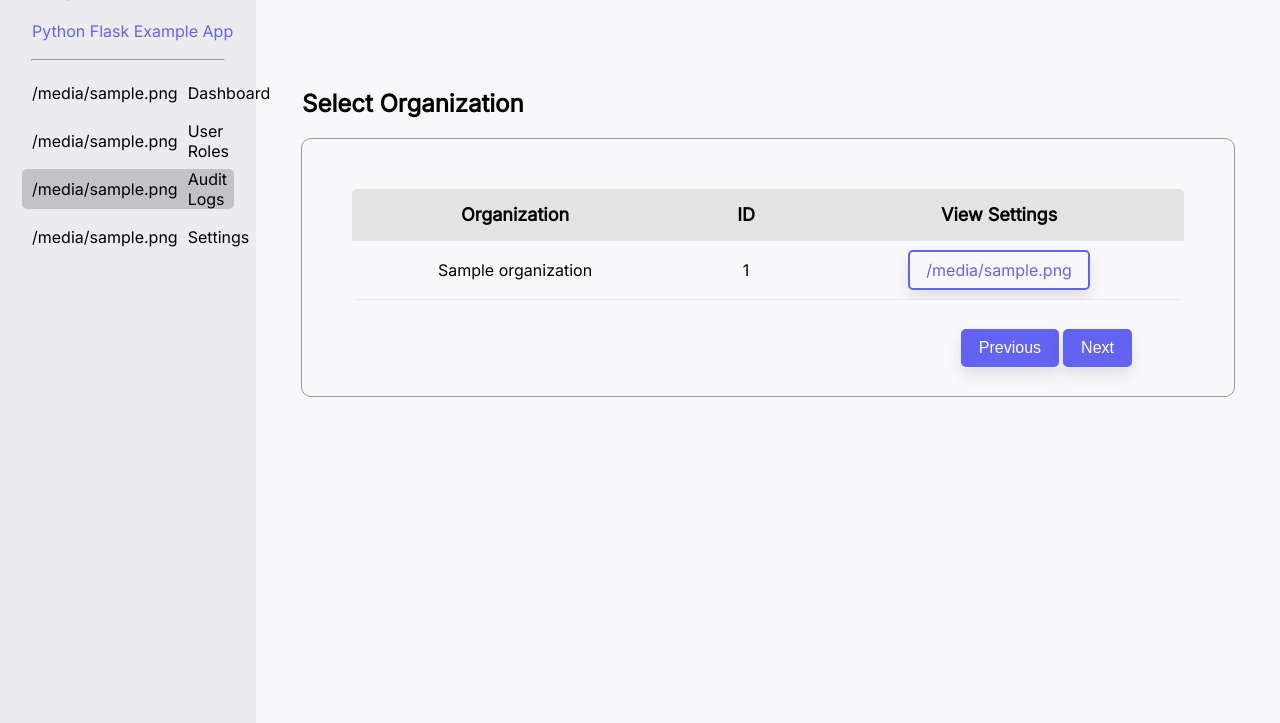
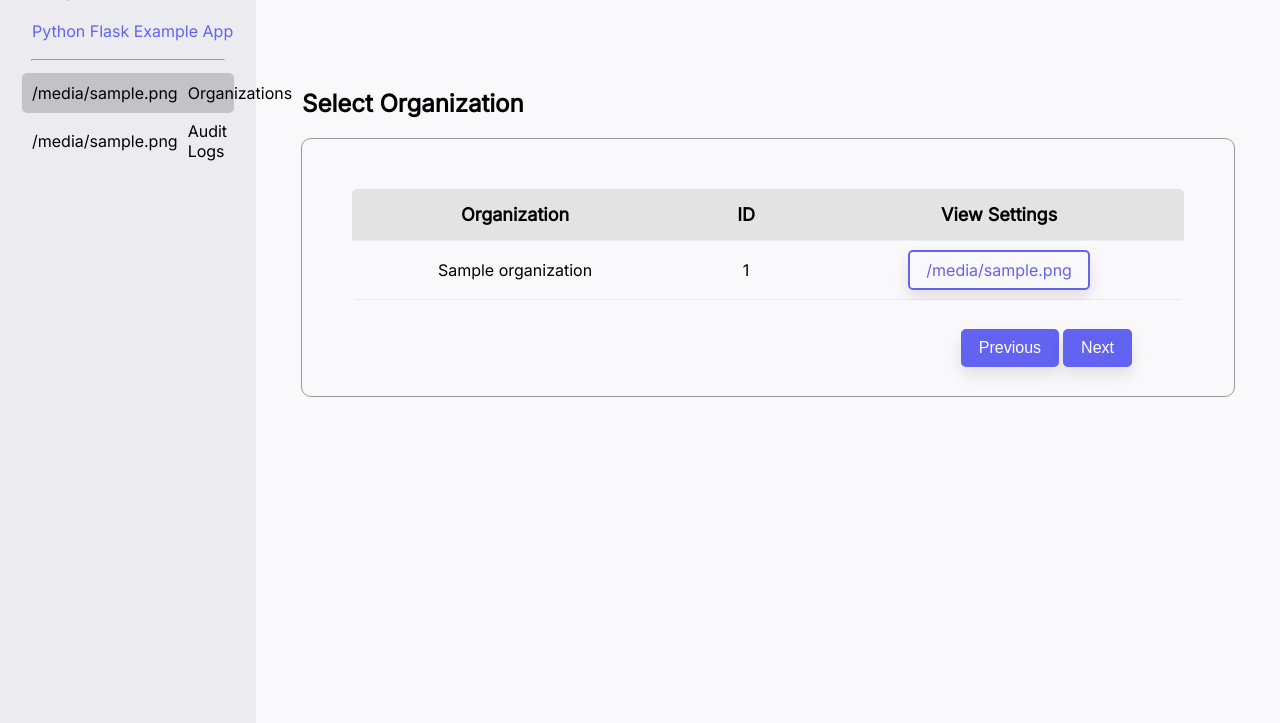
Before and after one commit to workos/python-flask-example-applications, a Flask app: template python-flask-audit-logs-example/templates/login.html in a window 1280 px wide. Shown: the part 77-800 px from the top of the page. Run offline with Flask 2, Linux system fonts and the light colour scheme; the template is opened without the code that fills it: most values are stand-ins (such as "Sample title", 1, 10 or a date in 2020).

Commit message:
Refactor app navigation

```diff
--- a/python-flask-audit-logs-example/static/login.css
+++ b/python-flask-audit-logs-example/static/login.css
@@ -9,6 +9,10 @@ a {
 
 a:visited {
   color: #6363f1;
+}
+
+.success-buttons a {
+  color: inherit;
 }
 
 .container_login {
@@ -193,7 +201,7 @@ a:visited {
   background-color: #ebebf2;
 }
 
-.audit-logs {
+.selected {
   background-color: #c3c3c7;
 }
 
--- a/python-flask-audit-logs-example/templates/login.html
+++ b/python-flask-audit-logs-example/templates/login.html
@@ -18,28 +18,18 @@
         </div>
         <hr style="height:0.5px;width:75%;">
         <div class="flex flex_column success-buttons">
-            <div class="flex sidebar-button">
-                <div>{{ lucide.icon('settings-2', stroke_width=1) }}</div>
-                <div>
-                    <p>Dashboard</p>
+            <a href="/logout">
+                <div class="flex sidebar-button selected">
+                    <div>{{ lucide.icon('settings-2', stroke_width=1) }}</div>
+                    <div>
+                        <p>Organizations</p>
+                    </div>
                 </div>
-            </div>
-            <div class="flex sidebar-button">
-                <div>{{ lucide.icon('user', stroke_width=1) }}</div>
-                <div>
-                    <p>User Roles</p>
-                </div>
-            </div>
-            <div class="flex sidebar-button audit-logs">
+            </a>
+            <div id="myBtn" class="flex sidebar-button">
                 <div>{{ lucide.icon('edit', stroke_width=1) }}</div>
                 <div>
                     <p>Audit Logs</p>
-                </div>
-            </div>
-            <div class="flex sidebar-button">
-                <div>{{ lucide.icon('wrench', stroke_width=1) }}</div>
-                <div>
-                    <p>Settings</p>
                 </div>
             </div>
         </div>
@@ -102,7 +92,32 @@
             </div>
         </div>
     </div>
+    <div id="myModal" class="modal">
 
+        <!-- Modal content -->
+        <div class="modal-content">
+          <span class="close">&times;</span>
+          <p>Please select an Organization</p>
+        </div>
+
+    </div>
+    <script>
+
+    var modal = document.getElementById("myModal");
+    var btn = document.getElementById("myBtn");
+    var span = document.getElementsByClassName("close")[0];
+    btn.onclick = function() {
+    modal.style.display = "block";
+    }
+    span.onclick = function() {
+    modal.style.display = "none";
+    }
+    window.onclick = function(event) {
+    if (event.target == modal) {
+        modal.style.display = "none";
+    }
+    }
+    </script>
 </body>
 
 </html>
```
Also changed, not shown: other parts of python-flask-audit-logs-example/static/login.css (+45 -1 lines), python-flask-audit-logs-example/templates/send_events.html (+9 -19 lines).
